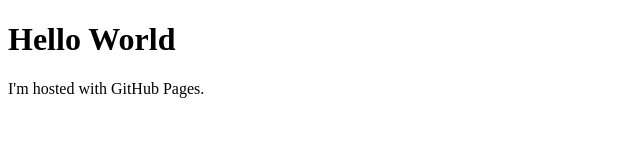
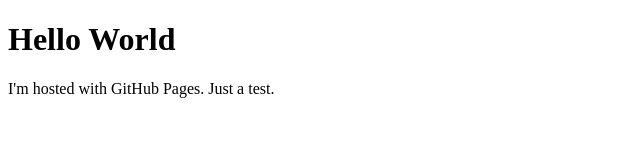
Before and after one commit to JeremySaks/jeremysaks.github.io, a plain HTML site: page index.html in a window 1280 px wide. Shown: the full height of the page, 0-640 px from the left. Drawn offline with Linux system fonts and the light colour scheme.

Commit message:
Update index.html

```diff
--- a/index.html
+++ b/index.html
@@ -2,6 +2,6 @@
 <html>
   <body>
     <h1>Hello World</h1>
-    <p>I'm hosted with GitHub Pages.</p>
+    <p>I'm hosted with GitHub Pages. Just a test.</p>
   </body>
 </html>
```
